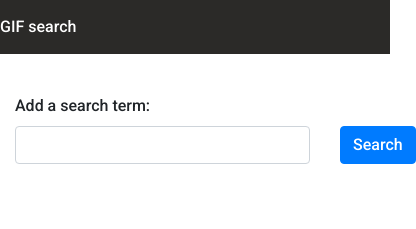
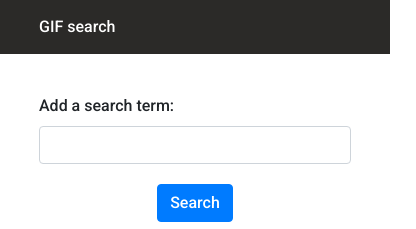
Before and after one commit to timstarkk/GIFsearch, a plain HTML site: page index.html in a window 390 px wide. Shown: the top 229 px of the page, 416 px wide, since content can reach past the window. Drawn offline with nearby package versions, Linux system fonts and the light colour scheme.

Commit message:
fixed margins/ made mobile responsive

```diff
--- a/assets/css/style.css
+++ b/assets/css/style.css
@@ -1,4 +1,13 @@
 @import url('https://fonts.googleapis.com/css?family=Roboto:500&display=swap');
+
+
+.container {
+    max-width: 80vw;
+}
+
+#searchColumn {
+    padding: 0px;
+}
 
 body {
     font-family: 'Roboto', sans-serif;
@@ -18,6 +27,9 @@ body {
 #searchButtonBox {
     display: flex;
     align-items: flex-end;
+    justify-content: center;
+    padding: 0px;
+    margin-top: 20px;
 }
 
 .btn-secondary {
--- a/index.html
+++ b/index.html
@@ -46,11 +46,11 @@
             <form>
                 <div class="row searchRow" id="">
                     <!-- need to make this a form with the blockdefault -->
-                    <div class="col-10">
+                    <div class="col-12 col-md-9 col-lg-10 col-xl-10" id="searchColumn">
                         <label for="searchTerm">Add a search term:</label>
                         <input type="text" class="form-control" id="searchTerm">
                     </div>
-                    <div class="col-2" id="searchButtonBox">
+                    <div class="col-12 col-md-3 col-lg-2 col-xl-2" id="searchButtonBox">
                         <button type="submit" class="btn btn-primary" id="search">Search</button>
                     </div>
                     <!-- end form -->
```
